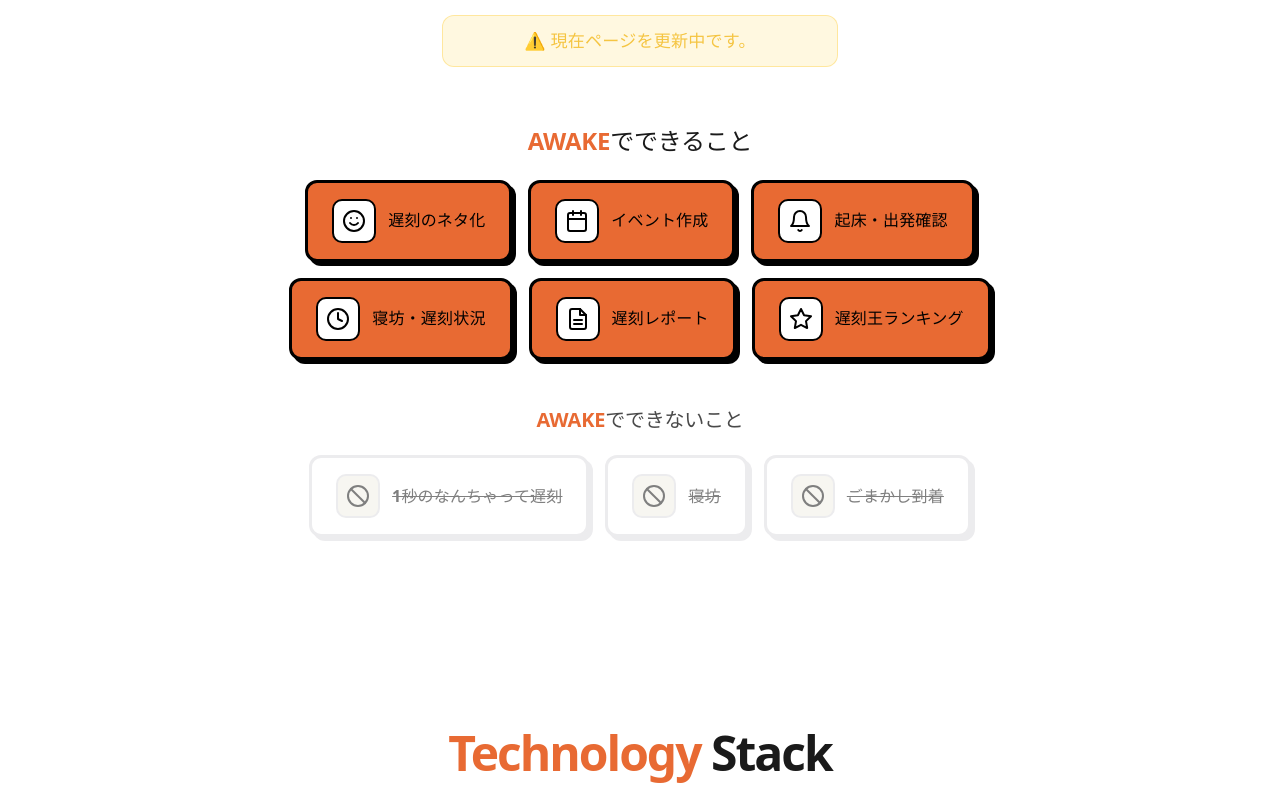
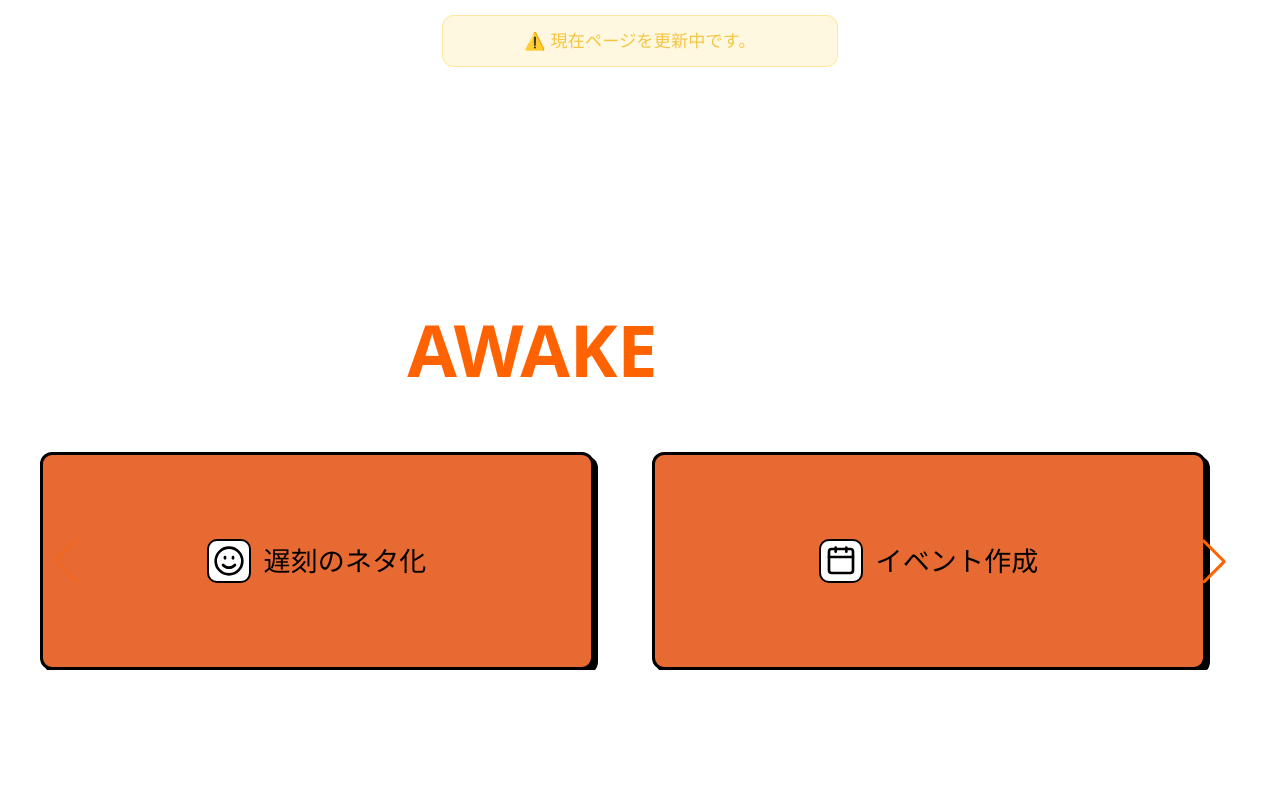
Before and after one commit to HYSTpj/Awake, a React (Vite) app: page / in a window 1280 px wide. Shown: the part 420-1220 px from the top of the page. Built offline with nearby package versions, Linux system fonts and the light colour scheme.

Commit message:
AWAKEの機能紹介

```diff
--- a/package.json
+++ b/package.json
@@ -10,9 +10,11 @@
     "preview": "vite preview"
   },
   "dependencies": {
+    "lucide-react": "^1.17.0",
     "react": "^19.2.6",
     "react-dom": "^19.2.6",
-    "react-icons": "^5.6.0"
+    "react-icons": "^5.6.0",
+    "swiper": "^12.2.0"
   },
   "devDependencies": {
     "@eslint/js": "^10.0.1",
--- a/src/App.tsx
+++ b/src/App.tsx
@@ -1,9 +1,9 @@
 import Header from './components/Header'
+import Features from './components/Features/Features'
 import Hero from './components/Hero/Hero'
 import TechStack from './components/TechStack/TechStack'
 import Team from './components/Team/Team'
 import Profile from './components/Profile/Profile'
-import Features from './components/Features'
 import Footer from './components/Footer'
 
 function App() {
@@ -11,10 +11,10 @@
     <div>
       <Header />
       <Hero />
+      <Features />
       <TechStack />
       <Team />
       <Profile />
-      <Features />
       <Footer />
     </div>
   )
--- a/src/components/Features.tsx
+++ /dev/null
@@ -1,9 +0,0 @@
-function Features() {
-  return (
-    <section>
-      <h2>機能紹介</h2>
-    </section>
-  )
-}
-
-export default Features
--- /dev/null
+++ b/src/components/Features/Features.css
@@ -0,0 +1,133 @@
+.features-section {
+  padding: 120px 24px;
+}
+
+.features-container {
+  max-width: 1200px;
+  margin: 0 auto;
+}
+
+.features-title {
+  text-align: center;
+
+  font-size: 4rem;
+  font-weight: 900;
+
+  margin-bottom: 60px;
+
+  color: #fff;
+}
+
+.features-title span {
+  color: #ff6200;
+}
+
+/* Swiper */
+
+.swiper {
+  padding: 20px 10px 60px;
+}
+
+.swiper-slide {
+  display: flex;
+  justify-content: center;
+}
+
+/* Card */
+
+.feature-card {
+  width: 100%;
+
+  max-width: 500px;
+
+  min-height: 180px;
+
+  display: flex;
+
+  align-items: center;
+  justify-content: center;
+
+  gap: 20px;
+
+  padding: 32px;
+
+  background: #fff;
+
+  border: 6px solid #000;
+
+  border-radius: 24px;
+
+  box-shadow: 12px 12px 0 #000;
+
+  transition:
+    transform 0.2s ease,
+    box-shadow 0.2s ease;
+}
+
+.feature-card:hover {
+  transform: translate(-4px, -4px);
+
+  box-shadow: 16px 16px 0 #000;
+}
+
+.feature-card p {
+  font-size: 1.5rem;
+
+  font-weight: 800;
+
+  color: #000;
+}
+
+.feature-card-icon {
+  width: 64px;
+  height: 64px;
+
+  display: flex;
+
+  align-items: center;
+  justify-content: center;
+
+  border: 4px solid #000;
+
+  border-radius: 18px;
+
+  background: #fff;
+
+  flex-shrink: 0;
+}
+
+/* Navigation Buttons */
+
+.swiper-button-prev,
+.swiper-button-next {
+  color: #ff6200 !important;
+
+  font-weight: 900;
+}
+
+/* Mobile */
+
+@media (max-width: 768px) {
+  .features-section {
+    padding: 80px 20px;
+  }
+
+  .features-title {
+    font-size: 2.8rem;
+  }
+
+  .feature-card {
+    min-height: 150px;
+
+    padding: 24px;
+  }
+
+  .feature-card p {
+    font-size: 1.2rem;
+  }
+
+  .feature-card-icon {
+    width: 52px;
+    height: 52px;
+  }
+}
--- /dev/null
+++ b/src/components/Features/Features.tsx
@@ -0,0 +1,81 @@
+import './Features.css'
+
+import {
+  Calendar,
+  Clock3,
+  FileText,
+  Bell,
+  Star,
+  Smile,
+} from 'lucide-react'
+
+import { Swiper, SwiperSlide } from 'swiper/react'
+import { Navigation } from 'swiper/modules'
+
+import 'swiper/css'
+import 'swiper/css/navigation'
+
+const features = [
+  {
+    icon: <Smile size={32} />,
+    title: '遅刻のネタ化',
+  },
+  {
+    icon: <Calendar size={32} />,
+    title: 'イベント作成',
+  },
+  {
+    icon: <Bell size={32} />,
+    title: '起床・出発確認',
+  },
+  {
+    icon: <Clock3 size={32} />,
+    title: '寝坊・遅刻状況',
+  },
+  {
+    icon: <FileText size={32} />,
+    title: '遅刻レポート',
+  },
+  {
+    icon: <Star size={32} />,
+    title: '遅刻王ランキング',
+  },
+]
+
+function Features() {
+  return (
+    <section className="features-section" id="features">
+      <div className="features-container">
+        <h2 className="features-title">
+          <span>AWAKE</span>の機能
+        </h2>
+
+        <Swiper
+          modules={[Navigation]}
+          navigation
+          spaceBetween={24}
+          slidesPerView={1}
+          breakpoints={{
+            768: {
+              slidesPerView: 2,
+            },
+          }}
+        >
+          {features.map((feature, index) => (
+            <SwiperSlide key={index}>
+              <div className="feature-card">
+                <div className="feature-card-icon">
+                  {feature.icon}
+                </div>
+
+                <p>{feature.title}</p>
+              </div>
+            </SwiperSlide>
+          ))}
+        </Swiper>
+      </div>
+    </section>
+  )
+}
+
+export default Features
--- a/src/components/Hero/Hero.css
+++ b/src/components/Hero/Hero.css
@@ -54,7 +54,7 @@
 }
 
 .section-title {
-  font-size: 24px;
+  font-size: 20px;
   font-weight: 700;
   color: var(--text-h);
   text-align: center;
@@ -67,7 +67,7 @@
 
 .section-title-muted {
   color: var(--text);
-  font-size: 20px;
+  font-size: 16px;
 }
 
 /* Feature Cards - App Style with offset shadow */
--- a/src/components/Hero/Hero.tsx
+++ b/src/components/Hero/Hero.tsx
@@ -19,110 +19,6 @@
             ⚠️ 現在ページを更新中です。
           </div>
       </div>
-
-      {/* AWAKEでできること */}
-      <div className="hero-section">
-        <h2 className="section-title">
-          <span className="section-title-app">AWAKE</span>でできること
-        </h2>
-        <div className="hero-features">
-          <div className="feature-card">
-            <div className="feature-card-icon">
-              <svg width="24" height="24" viewBox="0 0 24 24" fill="none" stroke="currentColor" strokeWidth="2" strokeLinecap="round" strokeLinejoin="round">
-                <circle cx="12" cy="12" r="10" />
-                <path d="M8 14s1.5 2 4 2 4-2 4-2" />
-                <line x1="9" y1="9" x2="9.01" y2="9" />
-                <line x1="15" y1="9" x2="15.01" y2="9" />
-              </svg>
-            </div>
-            <span>遅刻のネタ化</span>
-          </div>
-          <div className="feature-card">
-            <div className="feature-card-icon">
-              <svg width="24" height="24" viewBox="0 0 24 24" fill="none" stroke="currentColor" strokeWidth="2" strokeLinecap="round" strokeLinejoin="round">
-                <rect x="3" y="4" width="18" height="18" rx="2" ry="2" />
-                <line x1="16" y1="2" x2="16" y2="6" />
-                <line x1="8" y1="2" x2="8" y2="6" />
-                <line x1="3" y1="10" x2="21" y2="10" />
-              </svg>
-            </div>
-            <span>イベント作成</span>
-          </div>
-          <div className="feature-card">
-            <div className="feature-card-icon">
-              <svg width="24" height="24" viewBox="0 0 24 24" fill="none" stroke="currentColor" strokeWidth="2" strokeLinecap="round" strokeLinejoin="round">
-                <path d="M18 8A6 6 0 0 0 6 8c0 7-3 9-3 9h18s-3-2-3-9" />
-                <path d="M13.73 21a2 2 0 0 1-3.46 0" />
-              </svg>
-            </div>
-            <span>起床・出発確認</span>
-          </div>
-          <div className="feature-card">
-            <div className="feature-card-icon">
-              <svg width="24" height="24" viewBox="0 0 24 24" fill="none" stroke="currentColor" strokeWidth="2" strokeLinecap="round" strokeLinejoin="round">
-                <circle cx="12" cy="12" r="10" />
-                <polyline points="12 6 12 12 16 14" />
-              </svg>
-            </div>
-            <span>寝坊・遅刻状況</span>
-          </div>
-          <div className="feature-card">
-            <div className="feature-card-icon">
-              <svg width="24" height="24" viewBox="0 0 24 24" fill="none" stroke="currentColor" strokeWidth="2" strokeLinecap="round" strokeLinejoin="round">
-                <path d="M14 2H6a2 2 0 0 0-2 2v16a2 2 0 0 0 2 2h12a2 2 0 0 0 2-2V8z" />
-                <polyline points="14 2 14 8 20 8" />
-                <line x1="16" y1="13" x2="8" y2="13" />
-                <line x1="16" y1="17" x2="8" y2="17" />
-              </svg>
-            </div>
-            <span>遅刻レポート</span>
-          </div>
-          <div className="feature-card feature-card-highlight">
-            <div className="feature-card-icon">
-              <svg width="24" height="24" viewBox="0 0 24 24" fill="none" stroke="currentColor" strokeWidth="2" strokeLinecap="round" strokeLinejoin="round">
-                <path d="M12 2L15.09 8.26L22 9.27L17 14.14L18.18 21.02L12 17.77L5.82 21.02L7 14.14L2 9.27L8.91 8.26L12 2z" />
-              </svg>
-            </div>
-            <span>遅刻王ランキング</span>
-          </div>
-        </div>
-      </div>
-
-      {/* AWAKEでできないこと */}
-      <div className="hero-section">
-        <h2 className="section-title section-title-muted">
-          <span className="section-title-app">AWAKE</span>でできないこと
-        </h2>
-        <div className="hero-features">
-          <div className="feature-card feature-card-disabled">
-            <div className="feature-card-icon feature-card-icon-disabled">
-              <svg width="24" height="24" viewBox="0 0 24 24" fill="none" stroke="currentColor" strokeWidth="2" strokeLinecap="round" strokeLinejoin="round">
-                <circle cx="12" cy="12" r="10" />
-                <line x1="4.93" y1="4.93" x2="19.07" y2="19.07" />
-              </svg>
-            </div>
-            <span>1秒のなんちゃって遅刻</span>
-          </div>
-          <div className="feature-card feature-card-disabled">
-            <div className="feature-card-icon feature-card-icon-disabled">
-              <svg width="24" height="24" viewBox="0 0 24 24" fill="none" stroke="currentColor" strokeWidth="2" strokeLinecap="round" strokeLinejoin="round">
-                <circle cx="12" cy="12" r="10" />
-                <line x1="4.93" y1="4.93" x2="19.07" y2="19.07" />
-              </svg>
-            </div>
-            <span>寝坊</span>
-          </div>
-          <div className="feature-card feature-card-disabled">
-            <div className="feature-card-icon feature-card-icon-disabled">
-              <svg width="24" height="24" viewBox="0 0 24 24" fill="none" stroke="currentColor" strokeWidth="2" strokeLinecap="round" strokeLinejoin="round">
-                <circle cx="12" cy="12" r="10" />
-                <line x1="4.93" y1="4.93" x2="19.07" y2="19.07" />
-              </svg>
-            </div>
-            <span>ごまかし到着</span>
-          </div>
-        </div>
-      </div>
     </section>
   )
 }
```
Also changed, not shown: 1 other file (tests, documents, lock files or other folders).
